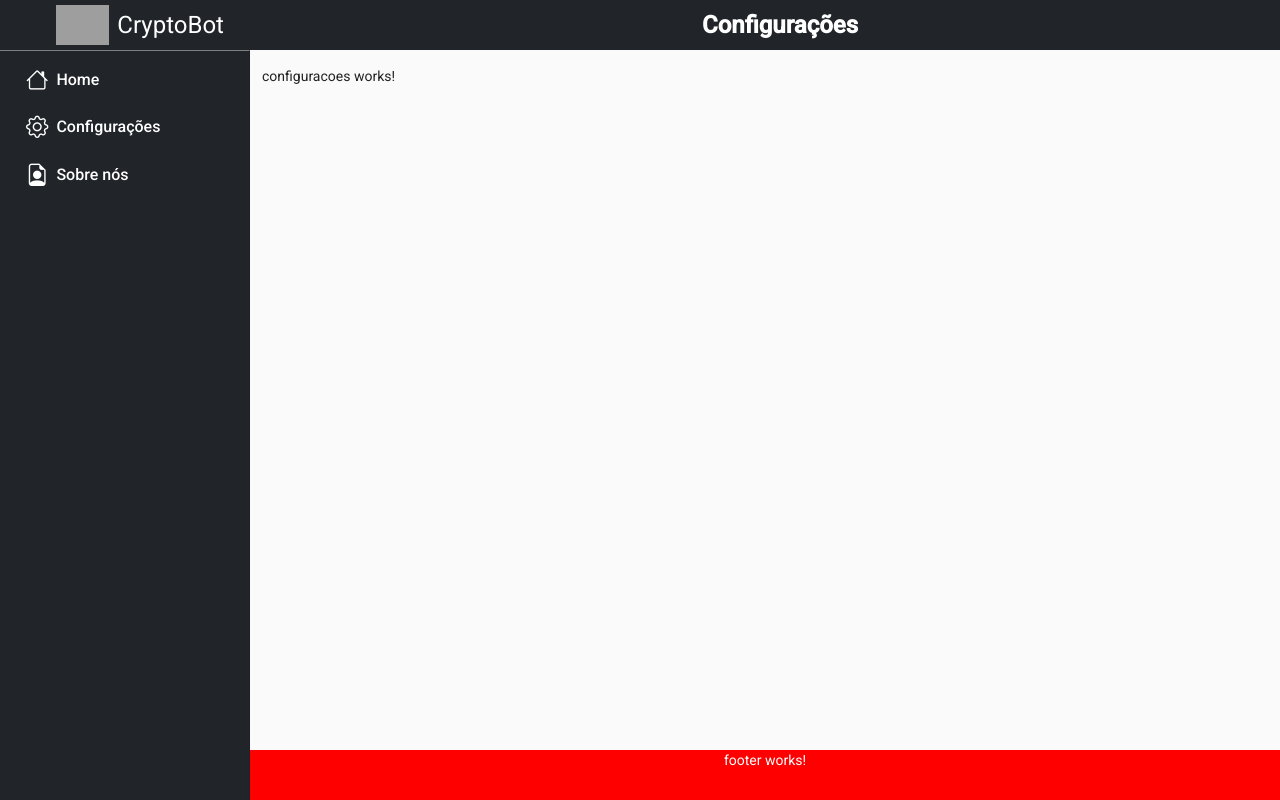
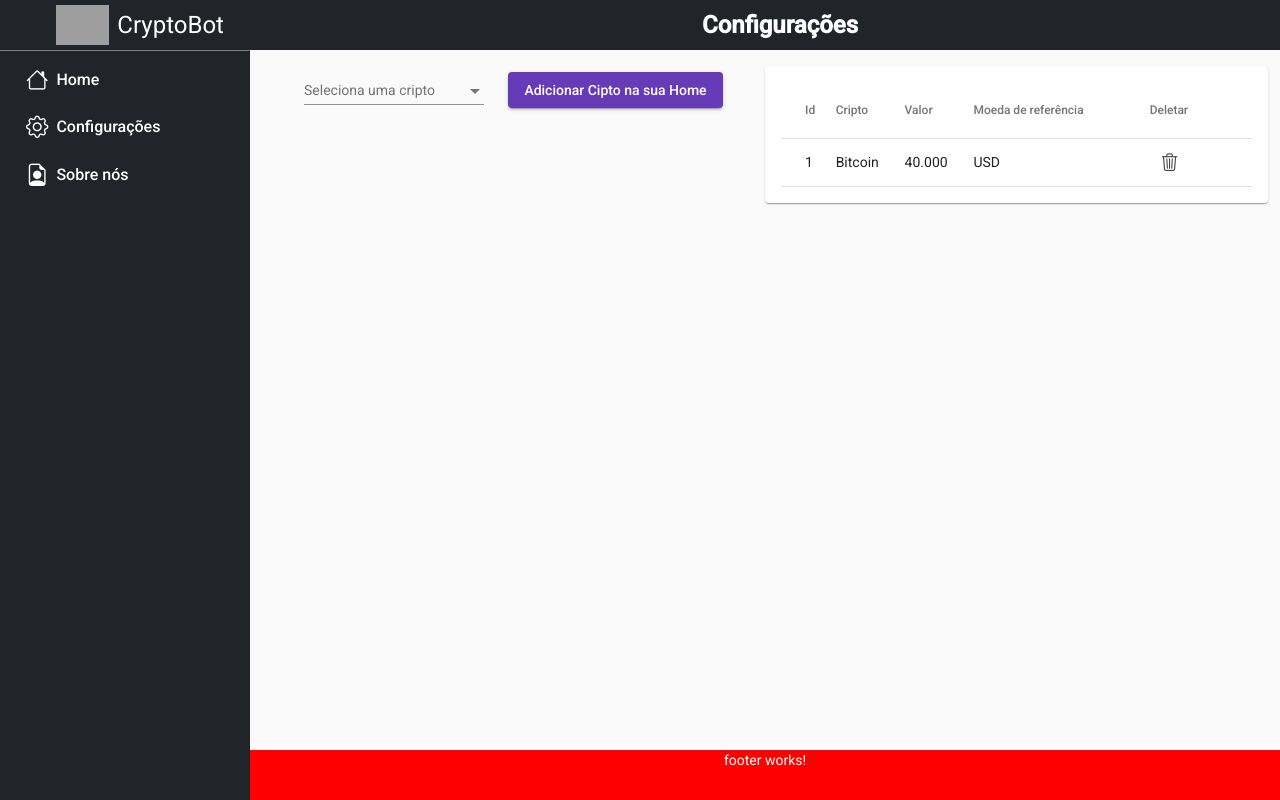
Before and after one commit to Ramiac/cryptoBot, an Angular app: page /home/config in a window 1280 px wide. Built offline with nearby package versions, Linux system fonts and the light colour scheme; grey boxes are pictures that could not be loaded.

Commit message:
configHome - form + grid

```diff
--- a/src/app/core/components/header/header.component.html
+++ b/src/app/core/components/header/header.component.html
@@ -1,4 +1,4 @@
-  <a class="divLogo" routerLink="home">
+  <a class="divLogo" routerLink="/home">
     <img src="/assets/img/logo.png" alt="" height="40">
     <span class="fs-4 ps-2">CryptoBot</span>
   </a>
--- /dev/null
+++ b/src/app/modules/home/models/currency.ts
@@ -0,0 +1,17 @@
+export interface CurrencyCardModel {
+  currencyAbrev: string;
+  currencyNome: string;
+  currencyValor: string;
+}
+
+export interface CurrencyDropdownModel {
+  value: string;
+  viewValue: string;
+}
+
+export interface CurrencyTableModel {
+    id: number;
+    cripto: string,
+    valor: string;
+    moedaDeReferencia: string;
+  }
--- a/src/app/modules/home/models/currencyCard.ts
+++ /dev/null
@@ -1,5 +0,0 @@
-export class CurrencyCardModel {
-  currencyAbrev: string = "";
-  currencyNome: string = "";
-  currencyValor: string = "";
-}
--- /dev/null
+++ b/src/app/modules/home/sub-modules/pages/configuracoes/components/configuracao-grid/configuracao-grid.component.html
@@ -0,0 +1,41 @@
+<mat-card>
+  <table mat-table [dataSource]="criptoDatasource" class="col-sm-12">
+  <!-- id Column -->
+  <ng-container matColumnDef="id">
+    <th mat-header-cell *matHeaderCellDef> Id </th>
+    <td mat-cell *matCellDef="let element"> {{element.id}} </td>
+  </ng-container>
+
+  <!-- criptoName Column -->
+  <ng-container matColumnDef="cripto">
+    <th mat-header-cell *matHeaderCellDef> Cripto </th>
+    <td mat-cell *matCellDef="let element"> {{element.cripto}} </td>
+  </ng-container>
+
+  <!-- valor Column -->
+  <ng-container matColumnDef="valor">
+    <th mat-header-cell *matHeaderCellDef> Valor </th>
+    <td mat-cell *matCellDef="let element"> {{element.valor}} </td>
+  </ng-container>
+
+  <!-- moeda de referência Column -->
+  <ng-container matColumnDef="moeda de referência">
+    <th mat-header-cell *matHeaderCellDef> Moeda de referência </th>
+    <td mat-cell *matCellDef="let element"> {{element.moedaDeReferencia}} </td>
+  </ng-container>
+
+  <!-- delete Column -->
+  <ng-container matColumnDef="delete">
+    <th mat-header-cell *matHeaderCellDef> Deletar </th>
+    <td mat-cell *matCellDef="let element">
+      <button mat-button (click)="deletarCripto(element.id)"><i class="bi bi-trash3"></i></button>
+    </td>
+  </ng-container>
+
+  <tr mat-header-row *matHeaderRowDef="displayedColumns"></tr>
+  <tr mat-row *matRowDef="let row; columns: displayedColumns;"></tr>
+
+  </table>
+
+
+</mat-card>
--- /dev/null
+++ b/src/app/modules/home/sub-modules/pages/configuracoes/components/configuracao-grid/configuracao-grid.component.scss
@@ -0,0 +1,8 @@
+.mat-button{
+  color: rgb(66, 66, 66);
+  font-size: 1.1rem;
+  border-radius: 30px;
+  padding: 0;
+  min-width: 40px;
+
+}
--- /dev/null
+++ b/src/app/modules/home/sub-modules/pages/configuracoes/components/configuracao-grid/configuracao-grid.component.ts
@@ -0,0 +1,46 @@
+import { Component, OnInit } from '@angular/core';
+import { MatTableDataSource } from '@angular/material/table';
+import { CurrencyTableModel } from 'src/app/modules/home/models/currency';
+
+const CRIPTO_DATA: CurrencyTableModel[] = [
+  {
+    id: 1,
+    cripto: "Bitcoin",
+    valor: "40.000",
+    moedaDeReferencia: "USD",
+  }
+]
+
+@Component({
+  selector: 'app-configuracao-grid',
+  templateUrl: './configuracao-grid.component.html',
+  styleUrls: ['./configuracao-grid.component.scss']
+})
+export class ConfiguracaoGridComponent implements OnInit {
+  criptoDatasource = new MatTableDataSource<CurrencyTableModel>();
+
+  displayedColumns = [
+    "id",
+    "cripto",
+    "valor",
+    "moeda de referência",
+    "delete"
+  ]
+
+  constructor() { }
+
+  ngOnInit(): void {
+    this.buscarGrid()
+  }
+
+  buscarGrid(){
+    this.criptoDatasource = new MatTableDataSource(CRIPTO_DATA);
+    console.log(this.criptoDatasource);
+
+  }
+
+  deletarCripto(id: number){
+
+  }
+
+}
--- a/src/app/modules/home/sub-modules/pages/configuracoes/configuracoes.component.html
+++ b/src/app/modules/home/sub-modules/pages/configuracoes/configuracoes.component.html
@@ -1 +1,17 @@
-<p>configuracoes works!</p>
+<div class="d-flex">
+  <form class="col-sm-6 text-center">
+    <mat-form-field appearance="legacy">
+      <mat-label>Seleciona uma cripto</mat-label>
+      <mat-select [formControl]="criptoSelect">
+        <mat-option *ngFor="let cripto of criptos" [value]="cripto.value">
+          {{ cripto.viewValue }}
+        </mat-option>
+      </mat-select>
+    </mat-form-field>
+    <button mat-raised-button color="primary" (click)="adicionarCripto()" class="ms-4">Adicionar Cipto na sua Home</button>
+  </form>
+
+  <app-configuracao-grid class="col-sm-6"></app-configuracao-grid>
+
+
+</div>
--- a/src/app/modules/home/sub-modules/pages/configuracoes/configuracoes.component.ts
+++ b/src/app/modules/home/sub-modules/pages/configuracoes/configuracoes.component.ts
@@ -1,20 +1,58 @@
 import { Component, OnInit } from '@angular/core';
+import { FormControl } from '@angular/forms';
 import { TitlePageService } from 'src/app/core/services/title-page.service';
+import { CurrencyDropdownModel } from '../../../models/currency';
 
 @Component({
   selector: 'app-configuracoes',
   templateUrl: './configuracoes.component.html',
   styleUrls: ['./configuracoes.component.scss']
 })
+
+
 export class ConfiguracoesComponent implements OnInit {
+  criptos = new Array<CurrencyDropdownModel>();
+  criptoSelect = new FormControl;
 
   constructor(
-    private titlePage: TitlePageService
+    private titlePage: TitlePageService,
   ) {
     this.titlePage.setTitlePage("Configurações");
    }
 
   ngOnInit(): void {
+    this.carregarCriptosDropdown();
+  }
+
+  carregarCriptosDropdown () {
+    this.criptos = [
+      {
+        value: 'BTC',
+        viewValue: 'Bitcoin'
+      },
+      {
+        value: 'ETH',
+        viewValue: 'Ethereum'
+      },
+      {
+        value: 'Luna',
+        viewValue: 'Terra'
+      },
+      {
+        value: 'ADA',
+        viewValue: 'Cardano'
+      },
+      {
+        value: 'ATOM',
+        viewValue: 'Cosmos'
+      },
+    ]
+  }
+
+  adicionarCripto() {
+    this.criptoSelect.value;
+    console.log(this.criptoSelect.value);
+
   }
 
 }
--- a/src/app/modules/home/sub-modules/pages/home/home.component.ts
+++ b/src/app/modules/home/sub-modules/pages/home/home.component.ts
@@ -1,7 +1,6 @@
-import { CurrencyCardModel } from './../../../models/currencyCard';
+import { CurrencyCardModel } from '../../../models/currency';
 import { Component, OnInit } from '@angular/core';
 import { TitlePageService } from 'src/app/core/services/title-page.service';
-import { BuiltinFunctionCall } from '@angular/compiler/src/compiler_util/expression_converter';
 
 @Component({
   selector: 'app-home',
```
Also changed, not shown: src/app/modules/home/sub-modules/pages/configuracoes/configuracoes.module.ts (+17 -2 lines), 1 other file (tests, documents, lock files or other folders).
